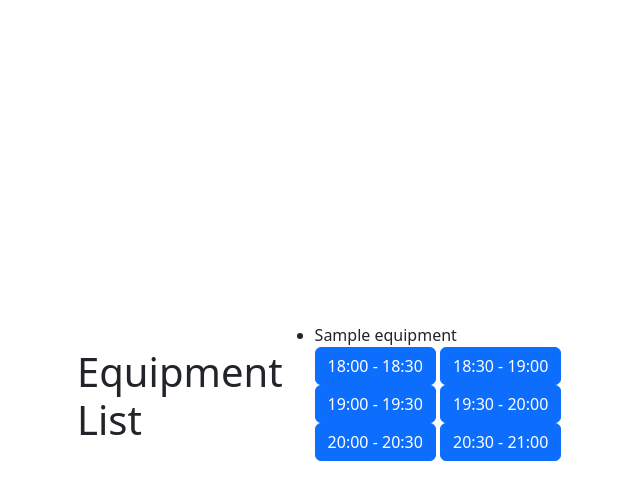
After one commit to Yunwoo911/GYMVYM, a Django app: page /equip/show/ in a window 1280 px wide. The commit adds this page. Shown: the top 500 px of the page, without its empty margins (263-903 px from the left). Run offline with Django 5.2, Linux system fonts and the light colour scheme; tables that the repository leaves empty hold one stand-in row (values such as "Sample post"); some libraries are stand-ins or nearby versions.

Commit message:
18일 최종

```diff
--- a/config/urls.py
+++ b/config/urls.py
@@ -27,6 +27,7 @@ urlpatterns = [
     path('gyms/', include('gyms.urls')),  # 새로 만든 앱의 urls.py 추가
     path('scheduler/', include('scheduler.urls')),
     path('exit/', include('visitlogs.urls')),
+    path('equip/', include('equipment.urls')),
 ]
 
 if settings.DEBUG:
--- /dev/null
+++ b/equipment/templates/equipment/reservations_test.html
@@ -0,0 +1,48 @@
+{% extends 'base.html' %}
+
+{% block head %}
+    <title>Equipment List</title>
+{% endblock %}
+
+{% block content %}
+    <h1>Equipment List</h1>
+    <ul>
+        {% for equipment in equipments %}
+            <li>
+                {{ equipment.equipment_name }}
+                <form method="post" action="{% url 'equipment:reserve_equipment' equipment.equipment_id %}">
+                    {% csrf_token %}
+                    <button type="submit" class="btn btn-primary button" name="timeslot" value="18:00 - 18:30">18:00 - 18:30</button>
+                    <button type="submit" class="btn btn-primary button" name="timeslot" value="18:30 - 19:00">18:30 - 19:00</button>
+                    <button type="submit" class="btn btn-primary button" name="timeslot" value="19:00 - 19:30">19:00 - 19:30</button>
+                    <button type="submit" class="btn btn-primary button" name="timeslot" value="19:30 - 20:00">19:30 - 20:00</button>
+                    <button type="submit" class="btn btn-primary button" name="timeslot" value="20:00 - 20:30">20:00 - 20:30</button>
+                    <button type="submit" class="btn btn-primary button" name="timeslot" value="20:30 - 21:00">20:30 - 21:00</button>
+                </form>
+            </li>
+        {% endfor %}
+    </ul>
+{% endblock %}
+
+<style>
+    .button {
+        cursor: pointer;
+        margin-top: 20px;
+        margin-bottom: 30px;
+        font-size: small;
+        font-family: inherit;
+        font-weight: bold;
+        color: #0011ff;
+        background-color: #f8f8fd;
+        padding: 0.8em 2.2em;
+        border-radius: 50em;
+        border: 6px solid #8b93f8;
+        box-shadow: 0px 8px #092dcf;
+    }
+    .button:active {
+        position: relative;
+        top: 8px;
+        border: 6px solid #646fff;
+        box-shadow: 0px 0px;
+    }
+</style>
--- /dev/null
+++ b/equipment/urls.py
@@ -0,0 +1,9 @@
+from django.urls import path, include
+from . import views
+
+app_name = 'equipment'
+
+urlpatterns = [
+    path('show/', views.show_equipments, name='show_equipments'),
+    path('reserve/<int:equipment_id>/', views.reserve_equipment, name='reserve_equipment'),
+]
--- a/equipment/views.py
+++ b/equipment/views.py
@@ -94,3 +94,10 @@ def tag_equipment(request):
 def show_equipment_status(request):
     equipments = Equipment.objects.all()
     return render(request, "equipment/equipment_status.html", {"equipments": equipments})
+
+# 예약 취소
+
+# 운동기구 사용 현황 표시
+def show_equipments_status(request):
+    equipments = Equipment.objects.all()
+    return render(request, "equipment/equipment_status.html", {"equipments": equipments})
--- a/templates/base.html
+++ b/templates/base.html
@@ -12,9 +12,12 @@
 <body>
     {% block content %}
     {% endblock %}
+
+    {% block extra-script %}
+    {% endblock %}
 </body>
 </html>
-
+<script src="https://cdn.jsdelivr.net/npm/axios/dist/axios.min.js"></script>
 <style>
     body {
         margin: auto;
```
Also changed, not shown: templates/home.html (+30 -8 lines), visitlogs/views.py (+7 -0 lines), equipment/templates/equipment/equipment_status.html (added).
